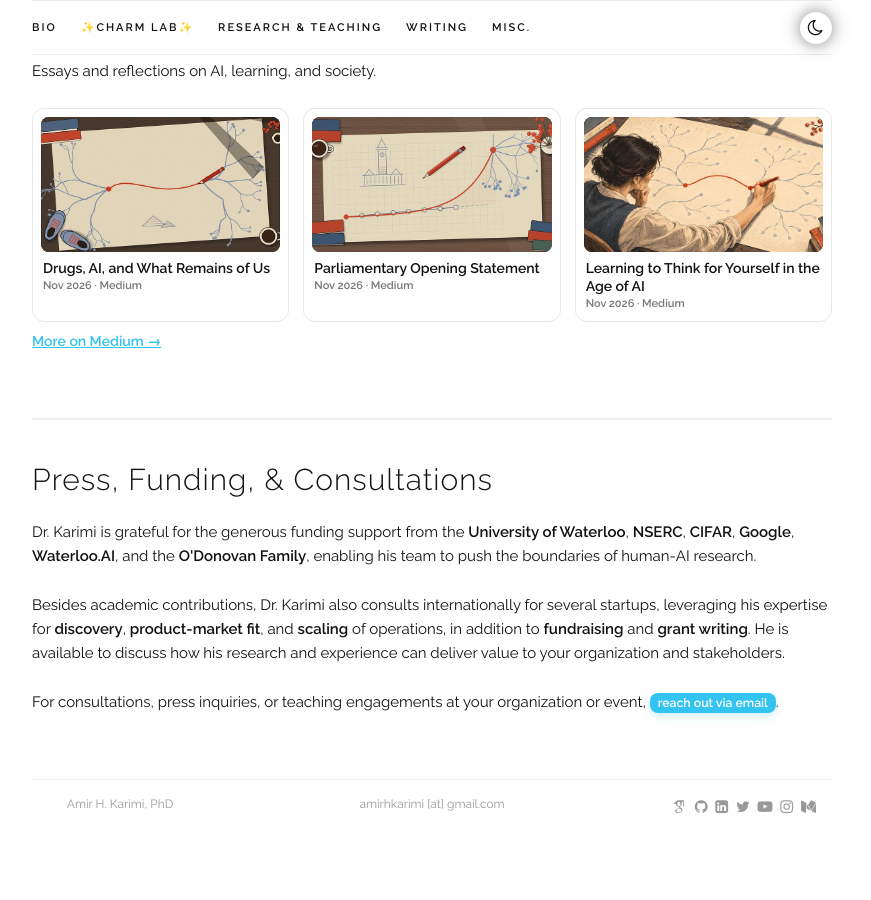
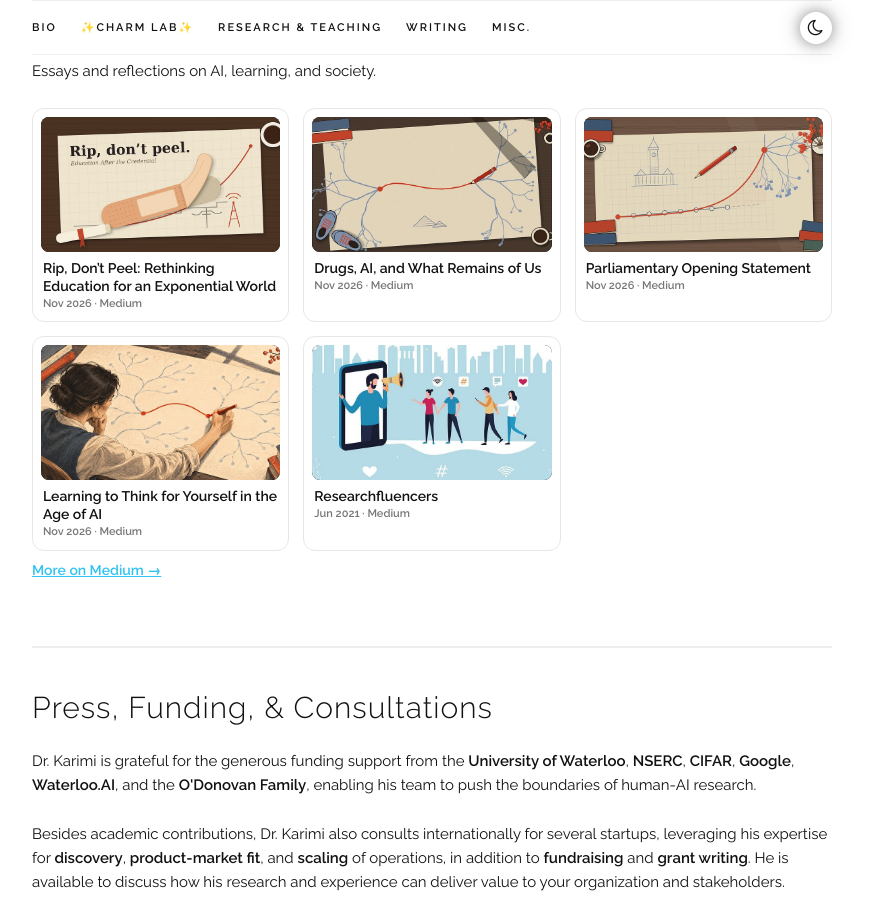
Before and after one commit to charmlab/website, a Jekyll site: the page built from index.html, in a window 1280 px wide and 900 px high, scrolled down 2656 px. Shown: the whole window, without its empty margins (208-1079 px from the left). Built offline with Jekyll 4.4.1, drawn with Linux system fonts in a browser that asks for light colours; some web fonts are replaced; before the commit the page ends 3515 px from its top, so only the background shows below that.

Commit message:
Writing: add the education essay; show up to six essays in two rows
- New first card: "Rip, Don't Peel: Rethinking Education for an Exponential World"
- Grid now shows up to 6 essays (3 per row); adds "Researchfluencers"
- llms.txt lists both new essays; cards keep their accessible labels and
  click_writing analytics

Co-Authored-By: Claude Opus 5.5 <noreply@anthropic.com>
Claude-Session: https://claude.ai/code/session_01PiMQgLQYJF1X5E9XpTBKZt

```diff
--- a/_data/writing.yml
+++ b/_data/writing.yml
@@ -1,5 +1,9 @@
-# Latest essays shown in the "Writing" section of the homepage (newest first; the first 3 are shown).
+# Latest essays shown in the "Writing" section of the homepage (newest first; the first 6 are shown, 3 per row).
 # To add a post: put its cover in assets/covers/ and add an entry at the top.
+- title: "Rip, Don’t Peel: Rethinking Education for an Exponential World"
+  url: https://amirhkarimi.medium.com/rip-dont-peel-rethinking-education-for-an-exponential-world-48ca545faa74
+  img: writing-rip-dont-peel.jpg
+  date: Nov 2026
 - title: "Drugs, AI, and What Remains of Us"
   url: https://amirhkarimi.medium.com/drugs-ai-and-what-remains-of-us-2efa1494ecf5
   img: writing-drugs-ai.jpg
@@ -12,3 +16,7 @@
   url: https://amirhkarimi.medium.com/learning-to-think-for-yourself-in-the-age-of-ai-f783962c1c8b
   img: writing-think-for-yourself.jpg
   date: Nov 2026
+- title: "Researchfluencers"
+  url: https://amirhkarimi.medium.com/researchfluencers-7b1a5491e2f2
+  img: writing-researchfluencers.jpg
+  date: Jun 2021
--- a/index.html
+++ b/index.html
@@ -115,7 +115,7 @@ title: Home
   <h4 id="writing-title">Writing</h4>
   <p>Essays and reflections on AI, learning, and society.</p>
   <div class="aud writing-cards">
-    {% for w in site.data.writing limit:3 %}
+    {% for w in site.data.writing limit:6 %}
     <a class="aud-cd" href="{{ w.url }}" target="_blank" rel="noopener" data-writing="{{ w.title | escape }}" aria-label="{{ w.title | escape }} (Medium essay, {{ w.date }}; opens in a new tab)">
       <div class="aud-vis aud-img"><img src="{{ '/assets/covers/' | append: w.img | prepend: site.baseurl }}" alt="" loading="lazy" decoding="async"></div>
       <div class="wt"><div class="tt">{{ w.title }}</div><div class="mt">{{ w.date }} &middot; Medium</div></div>
--- a/llms.txt
+++ b/llms.txt
@@ -17,7 +17,9 @@ He teaches four audiences: the public, students, leaders, and scholars. He recei
 
 Essays on Medium (latest first):
 
+- [Rip, Don’t Peel: Rethinking Education for an Exponential World](https://amirhkarimi.medium.com/rip-dont-peel-rethinking-education-for-an-exponential-world-48ca545faa74)
 - [Drugs, AI, and What Remains of Us](https://amirhkarimi.medium.com/drugs-ai-and-what-remains-of-us-2efa1494ecf5)
 - [Parliamentary Opening Statement](https://amirhkarimi.medium.com/parliamentary-opening-statement-0fbfe614d531)
 - [Learning to Think for Yourself in the Age of AI](https://amirhkarimi.medium.com/learning-to-think-for-yourself-in-the-age-of-ai-f783962c1c8b)
+- [Researchfluencers](https://amirhkarimi.medium.com/researchfluencers-7b1a5491e2f2)
 - [All essays on Medium](https://amirhkarimi.medium.com/)
```
Also changed, not shown: assets/covers/writing-researchfluencers.jpg (added), assets/covers/writing-rip-dont-peel.jpg (added).
